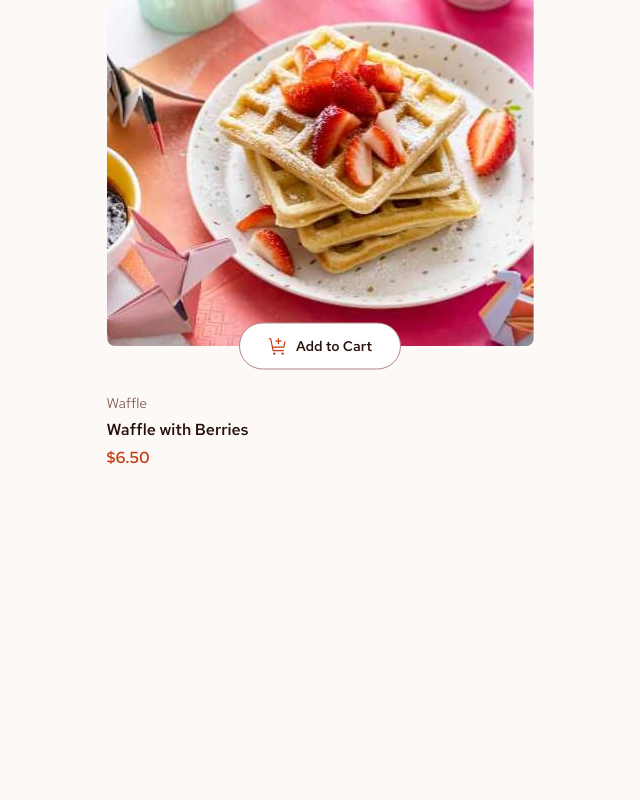
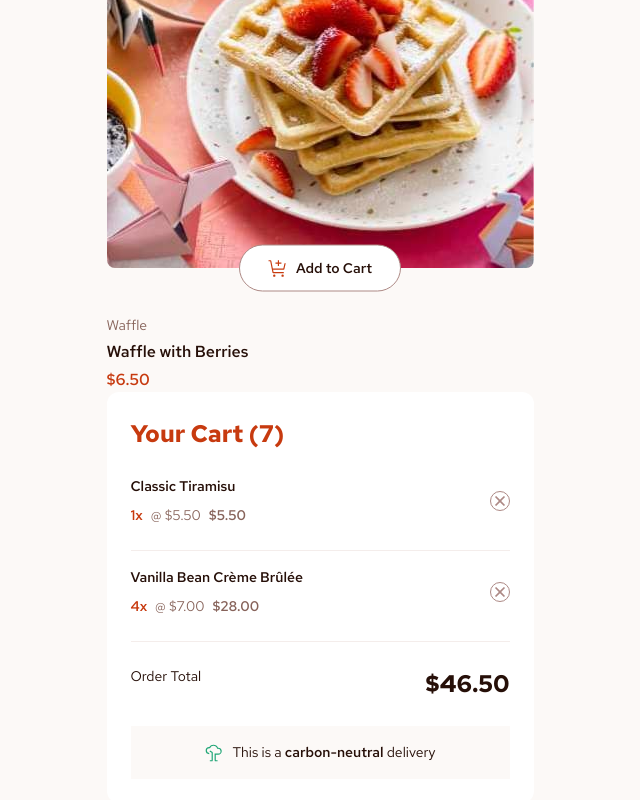
Before and after one commit to DarkstarXDD/product-card-with-list, a React (Vite) app: page / in a window 1280 px wide. Shown: the part 228-1028 px from the top of the page, without its empty margins (320-960 px from the left). Before the commit the page ends 800 px from the top, so only its background shows below. Built offline with nearby package versions, Linux system fonts and the light colour scheme.

Commit message:
feat: add Cart component html and styles

```diff
--- a/src/App.jsx
+++ b/src/App.jsx
@@ -1,11 +1,14 @@
 import "/src/styles.css"
+
 import FoodItem from "./components/FoodItem"
+import Cart from "./components/Cart"
 
 export default function App() {
   return (
     <main>
       <h1>Desserts</h1>
       <FoodItem />
+      <Cart />
     </main>
   )
 }
--- /dev/null
+++ b/src/components/CarbonNeutral/CarbonNeutral.jsx
@@ -0,0 +1,19 @@
+import styles from "./CarbonNeutral.module.css"
+
+export default function CarbonNeutral() {
+  return (
+    <div className={styles.wrapper}>
+      <img
+        src="/assets/images/icon-carbon-neutral.svg"
+        width={20}
+        height={20}
+        alt=""
+        className={styles.icon}
+      />
+      <p className={styles.text}>
+        This is a <strong className={styles.textStrong}>carbon-neutral </strong>
+        delivery
+      </p>
+    </div>
+  )
+}
--- /dev/null
+++ b/src/components/CarbonNeutral/CarbonNeutral.module.css
@@ -0,0 +1,22 @@
+.wrapper {
+  display: flex;
+  justify-content: center;
+  align-items: center;
+  gap: 0.5rem;
+  background-color: var(--clr-rose-50);
+  padding: 1rem;
+}
+
+.icon {
+  width: 1.25rem;
+  height: 1.25rem;
+}
+
+.text {
+  font-size: var(--fs-body-sm);
+  font-weight: var(--fw-regular);
+}
+
+.textStrong {
+  font-weight: var(--fw-semibold);
+}
--- /dev/null
+++ b/src/components/CarbonNeutral/index.js
@@ -0,0 +1 @@
+export { default } from "./CarbonNeutral"
--- /dev/null
+++ b/src/components/Cart/Cart.jsx
@@ -0,0 +1,47 @@
+import styles from "./Cart.module.css"
+
+import { IoCloseSharp } from "react-icons/io5"
+
+import CarbonNeutral from "../CarbonNeutral"
+
+export default function Cart() {
+  return (
+    <div className={styles.cart}>
+      <h2 className={styles.heading}>Your Cart (7)</h2>
+
+      <ul className={styles.items}>
+        <li className={styles.itemWrapper}>
+          <h3 className={styles.itemName}>Classic Tiramisu</h3>
+          <p className={styles.details}>
+            <span className={styles.itemCount}>1x</span>
+            <span className={styles.itemPrice}>@ $5.50</span>
+            <span className={styles.subTotal}>$5.50</span>
+          </p>
+          <button aria-label="clear item" className={styles.button}>
+            <IoCloseSharp className={styles.buttonIcon} />
+          </button>
+          <div className={styles.divider}></div>
+        </li>
+        <li className={styles.itemWrapper}>
+          <h3 className={styles.itemName}>Vanilla Bean Crème Brûlée</h3>
+          <p className={styles.details}>
+            <span className={styles.itemCount}>4x</span>
+            <span className={styles.itemPrice}>@ $7.00</span>
+            <span className={styles.subTotal}>$28.00</span>
+          </p>
+          <button aria-label="clear item" className={styles.button}>
+            <IoCloseSharp className={styles.buttonIcon} />
+          </button>
+          <div className={styles.divider}></div>
+        </li>
+      </ul>
+
+      <p className={styles.totalPriceWrapper}>
+        <span className={styles.totalPriceText}>Order Total</span>
+        <span className={styles.totalPrice}>$46.50</span>
+      </p>
+
+      <CarbonNeutral />
+    </div>
+  )
+}
--- /dev/null
+++ b/src/components/Cart/Cart.module.css
@@ -0,0 +1,99 @@
+.cart {
+  display: flex;
+  flex-direction: column;
+  gap: 1.5rem;
+  font-size: var(--fs-body-sm);
+  font-weight: var(--fw-semibold);
+  background-color: var(--clr-white);
+  border-radius: 12px;
+  padding: 1.5rem;
+}
+
+.heading {
+  font-size: var(--fs-body-lg);
+  color: var(--clr-red);
+}
+
+.items {
+  display: flex;
+  flex-direction: column;
+  gap: 1rem;
+}
+
+.itemWrapper {
+  display: grid;
+  grid-template-columns: auto 1fr;
+  grid-template-areas:
+    "name close"
+    "details close"
+    "divider divider";
+  gap: 0.5rem;
+}
+
+.itemName {
+  font-size: var(--fs-body-sm);
+  font-weight: var(--fw-semibold);
+  grid-area: name;
+}
+
+.details {
+  display: flex;
+  justify-content: start;
+  align-items: center;
+  gap: 0.5rem;
+  grid-area: details;
+}
+
+.itemCount {
+  color: var(--clr-red);
+}
+
+.itemPrice {
+  font-weight: var(--fw-regular);
+  color: var(--clr-rose-500);
+}
+
+.subTotal {
+  color: var(--clr-rose-500);
+}
+
+.button {
+  width: 1.25rem;
+  height: 1.25rem;
+  display: flex;
+  justify-content: center;
+  align-items: center;
+  background-color: transparent;
+  border: 1px solid var(--clr-rose-400);
+  border-radius: 100vw;
+  cursor: pointer;
+  grid-area: close;
+  justify-self: end;
+  align-self: center;
+}
+
+.buttonIcon {
+  width: 1.125rem;
+  height: 1.125rem;
+  color: var(--clr-rose-400);
+}
+
+.divider {
+  border-bottom: 1px solid var(--clr-rose-100);
+  margin-top: 1rem;
+  grid-area: divider;
+}
+
+.totalPriceWrapper {
+  display: flex;
+  justify-content: space-between;
+}
+
+.totalPriceText {
+  font-weight: var(--fw-regular);
+}
+
+.totalPrice {
+  font-size: var(--fs-body-lg);
+  font-weight: var(--fw-bold);
+}
--- /dev/null
+++ b/src/components/Cart/index.js
@@ -0,0 +1 @@
+export { default } from "./Cart"
--- a/src/components/FoodItem/FoodItem.module.css
+++ b/src/components/FoodItem/FoodItem.module.css
@@ -6,7 +6,7 @@
 }
 
 .foodImage {
-  border-radius: 0.5rem;
+  border-radius: 8px;
 }
 
 .itemDetails {
--- a/src/components/QuantitySelector/QuantitySelector.jsx
+++ b/src/components/QuantitySelector/QuantitySelector.jsx
@@ -29,7 +29,7 @@ function QuantitySelector({
         <BiMinus className={styles.buttonIcon} />
       </button>
 
-      <p role="alert">{children}</p>
+      <p aria-live="polite">{children}</p>
 
       <button
         aria-label={`Increase quantity of ${productName}`}
```
